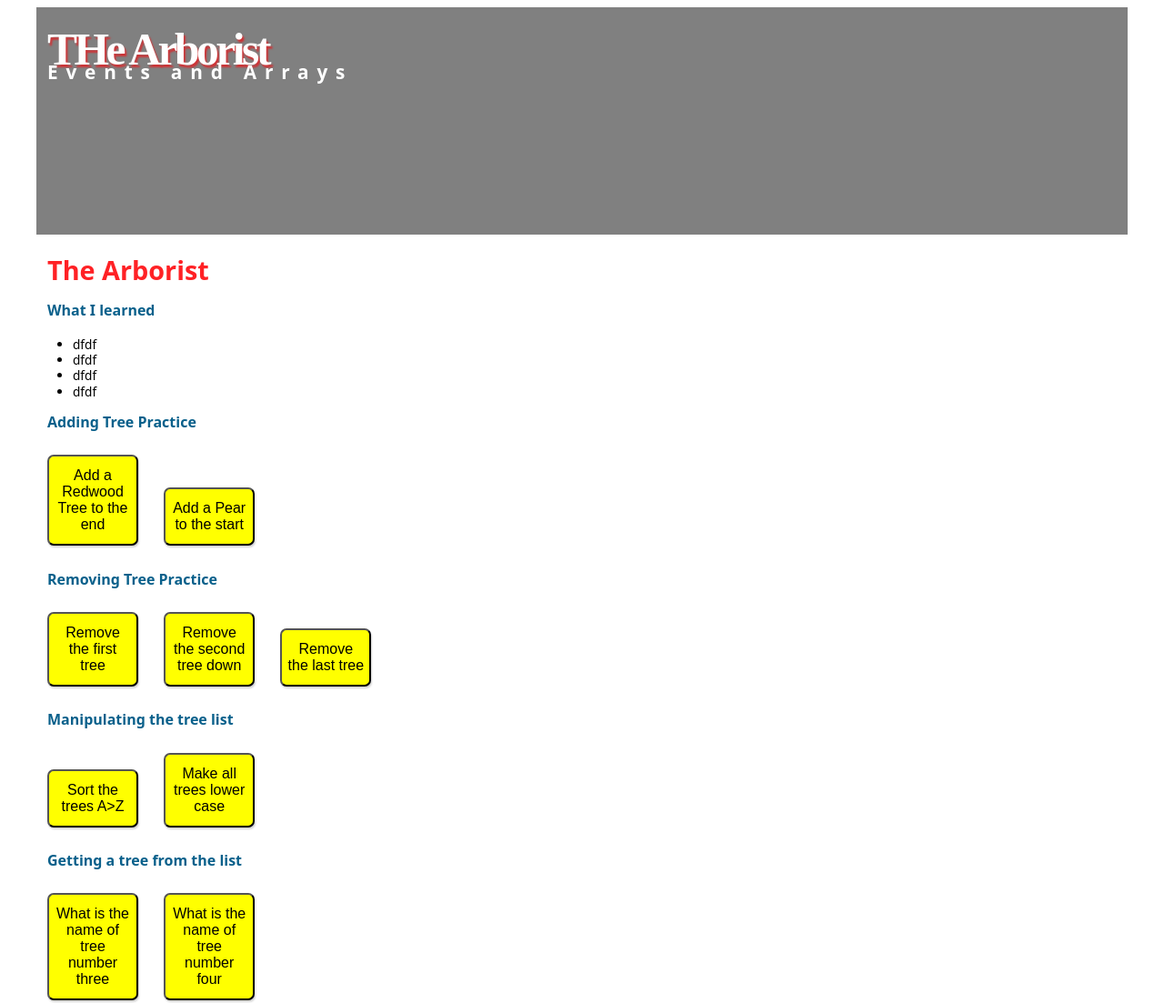
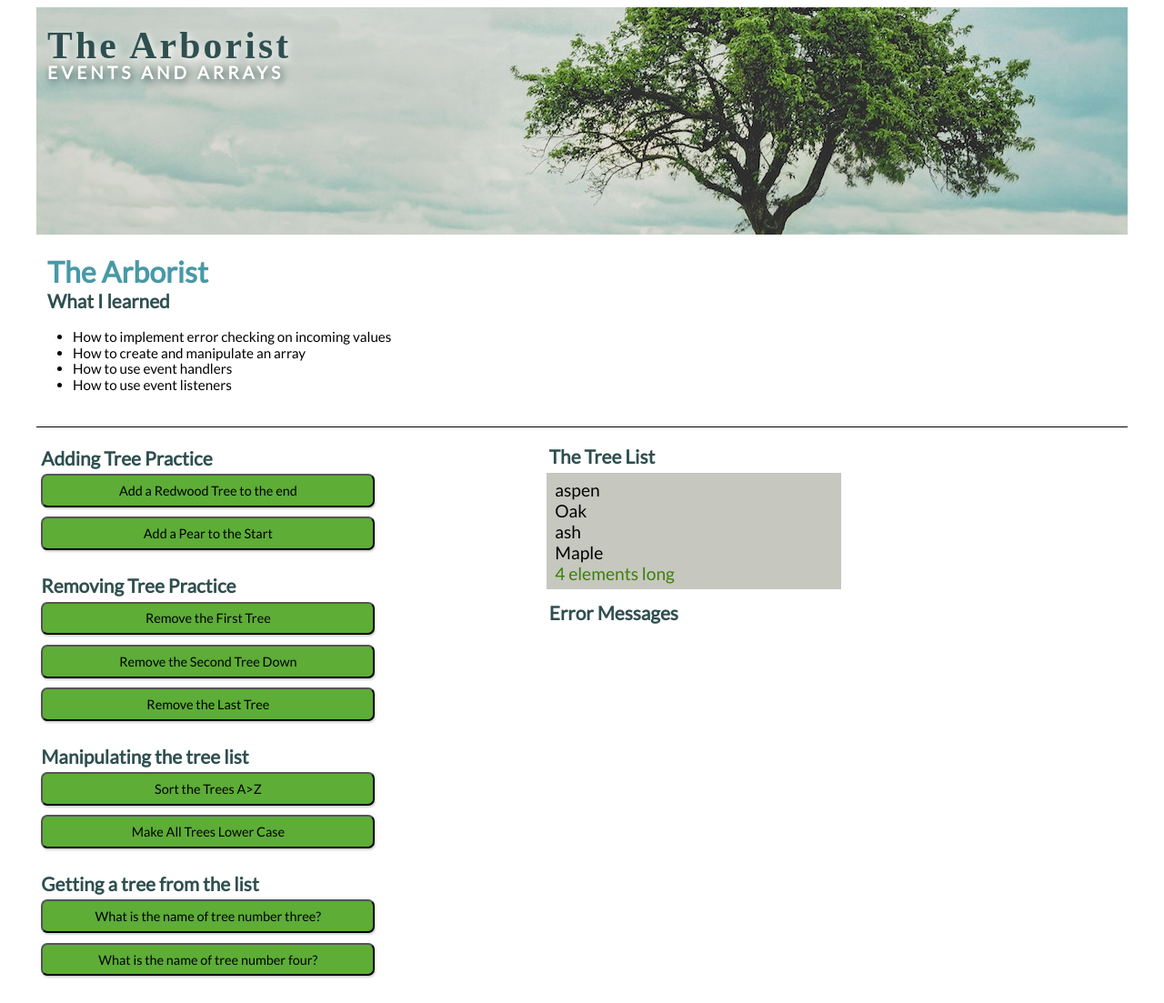
Before and after one commit to kand123/dgm2760, a plain HTML site: page unit 05/index.html in a window 1280 px wide. Shown: the top 1103 px of the page at 91% size. Drawn offline with Linux system fonts and the light colour scheme.

Commit message:
added styling

```diff
--- a/unit 05/css/styles.css
+++ b/unit 05/css/styles.css
@@ -1,7 +1,6 @@
 html {
     -webkit-text-size-adjust: 100%;
     -ms-text-size-adjust: 100%;
-    font-family: 'Open Sans', sans-serif;
 
   }
 
@@ -10,6 +9,7 @@ html {
     -moz-box-sizing: border-box;
     -webkit-box-sizing: border-box;
     box-sizing: border-box;
+    font-family: 'Lato';
   }
 
 /* body {
@@ -33,8 +33,8 @@ body {
 header {
    background-color: gray;
     height: 250px;
-
-    background-position: 25% 40%;
+background-image: url(../images/arborist1.jpg);
+    background-position: 25% 15%;
     background-repeat: no-repeat;
     /* background-size: cover; */
 }
@@ -54,26 +54,28 @@ header h2 {
 }
 
 header h1 {
-    font-size: 3.1rem;
-    color: #FF2125;
-    color: #fff;
-    text-shadow: 2px 3px 2px rgba(253, 5, 9, 0.63);
+    font-size: 2.6rem;
+
+    color:darkslategray;
+    text-shadow: 2px 3px 10px white;
     font-family: 'Trade Winds' ;
-    letter-spacing: -.22rem;
+    letter-spacing: .2rem;
 
 }
 
 header h2 {
-    font-size: 1.3rem;
-    letter-spacing: .55rem;
+    font-size: 1.2rem;
+    letter-spacing: .25rem;
     color: #fff;
-    margin-top: -1.1rem;
+     text-shadow: 2px 3px 10px darkslategray;
+    margin-top: -.4rem;
 
 }
 
 main {
     margin-bottom: 3%;
     padding-left: 0;
+
 }
 
 main h1, h2, p {
@@ -81,21 +83,36 @@ main h1, h2, p {
 }
 
 main h1 {
-    font-size: 1.8rem;
+    font-size: 2rem;
     margin-bottom: 0;
-    color: #FF2125;
+    color: rgb(2, 150, 2);
+    color: #51ADAC;
+    color: #4899A7;
 }
 
 
 main h2 {
-    font-size: 1rem;
+    font-size: 1.3rem;
     color: rgb(9, 96, 139);
+    color:darkslategray;
+    padding-top: 2%;
+    padding-bottom: 0;
+    margin: 0;
+    padding: 0 1%;
 }
 
+#sorting h2 {
+    padding-top: 4%;
+    padding-bottom: 0;
+}
 
 main ul li {
-    font-size: .85rem;
+    font-size: .95rem;
     margin-bottom: -5px;
+}
+
+main ul {
+    margin-bottom: 40px;
 }
 
 main p {
@@ -108,7 +125,9 @@ main li {
     font-size: .9rem;
     line-height: 1.4rem;
 }
-
+#sorting {
+    display: flex;
+}
 
 footer {
 background-color:rgb(65, 62, 60);
@@ -130,11 +149,38 @@ main {
 
 button {
     margin: 1%;
-    width: 100px;
+    width: 70%;
     border-radius: 7px;
     background-color: yellow;
+    background-color: #5DAD37;
     box-shadow:1px 2px 2px lightgray;
-    font-size: 1rem;
-    padding-top: 1%;
-    padding-bottom: 1%;
+    font-size: .9rem;
+    padding-top: 1.5%;
+    padding-bottom: 1.5%;
 }
+
+#sorting {
+    border-top: 1px solid black;
+
+}
+
+aside {
+    padding-top: .5%;
+    width: 30%;
+    padding-left: 3%;
+}
+
+#displayResults {
+background-color: rgb(198, 199, 191);
+font-size: 1.2rem;
+padding-left: 3%;
+padding-top: 2%;
+padding-bottom: 2%;
+margin-top: 2%;
+}
+
+#error {
+    background-color: yellow;
+    padding: 0 3%;
+    /* margin-top: 2%; */
+}
--- a/unit 05/index.html
+++ b/unit 05/index.html
@@ -4,47 +4,53 @@
     <meta charset="UTF-8">
     <meta name="viewport" content="width=device-width, initial-scale=1.0">
     <title>The Arborist</title>
+    <link href="https://fonts.googleapis.com/css?family=Lato&display=swap" rel="stylesheet">
     <link href="css/styles.css" rel="stylesheet" type="text/css">
+
 </head>
 <body>
     <header>
-        <h1>THe Arborist</h1>
-        <h2>Events and Arrays</h2>
+        <h1>The Arborist</h1>
+        <h2>EVENTS AND ARRAYS</h2>
     </header>
     <main>
+
 <h1>The Arborist</h1>
-<article>
+
 <h2>What I learned</h2>
 <ul class="objectives">
-<li>dfdf</li>
-<li>dfdf</li>
-<li>dfdf</li>
-<li>dfdf</li>
+<li>How to implement error checking on incoming values</li>
+<li>How to create and manipulate an array</li>
+<li>How to use event handlers</li>
+<li>How to use event listeners</li>
 </ul>
+<div id="sorting">
+<div id="col1">
 <h2>Adding Tree Practice</h2>
 <button id="add_redwood">Add a Redwood Tree to the end</button>
-<button id="add_pear">Add a Pear to the start</button>
+<button id="add_pear">Add a Pear to the Start</button>
 
 <h2>Removing Tree Practice</h2>
-<button id="remove_tree1">Remove the first tree</button>
-<button id="remove_tree2">Remove the second tree down</button>
-<button id="remove_treeLast">Remove the last tree</button>
+<button id="remove_tree1">Remove the First Tree</button>
+<button id="remove_tree2">Remove the Second Tree Down</button>
+<button id="remove_treeLast">Remove the Last Tree</button>
 
 <h2>Manipulating the tree list</h2>
-<button id="sortTrees">Sort the trees A>Z</button>
-<button id="lowerTrees">Make all trees lower case</button>
+<button id="sortTrees">Sort the Trees A>Z</button>
+<button id="lowerTrees">Make All Trees Lower Case</button>
 
 <h2>Getting a tree from the list</h2>
-<button id="showName3">What is the name of tree number three</button>
-<button id="showName4">What is the name of tree number four</button>
-</article>
+<button id="showName3">What is the name of tree number three?</button>
+<button id="showName4">What is the name of tree number four?</button>
 
+</div> <!--ends col1-->
 <aside>
 <h2>The Tree List</h2>
 <div id="displayResults"></div>
 <h2>Error Messages</h2>
 <div id="error"></div>
 </aside>
+</div> <!--ends sorting-->
     </main>
 <footer>
     <p>Assignment for DGM2760 by Kristin Andrews</p>
--- a/unit 05/js/main.js
+++ b/unit 05/js/main.js
@@ -3,6 +3,7 @@
 let trees = ['aspen', 'Oak', 'ash', 'Maple']
 const errorElement = document.querySelector('#error')
 const displayResults = document.querySelector('#displayResults')
+
 
 // Display list of trees inside the displayResults div
 const listTrees = () => {
@@ -11,7 +12,9 @@ trees.forEach(tree => {
 treeList += `${tree} <br>`
 
 })
-displayResults.innerHTML = `${treeList} <span>${trees.length} elements long</span>`
+
+
+displayResults.innerHTML = `${treeList} <span style="color:#3B800A; font-size: 1.2rem;">${trees.length} elements long</span>`
 }
 
 listTrees()
@@ -44,7 +47,7 @@ document.querySelector('#remove_tree2').onclick = () => {
 trees.splice(1,1)
 listTrees()
     } else {
-        errorElement.textContent = 'Uh oh. I cannot remove the second tree. There are no trees.'
+        errorElement.textContent = 'Uh oh. I cannot remove the second tree. There are not enough trees.'
     }
 }
 
```
Also changed, not shown: unit 05/images/arborist1.jpg (added), unit 05/images/arborist2.jpg (added), 1 other file.
